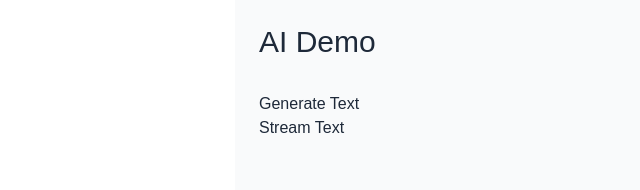
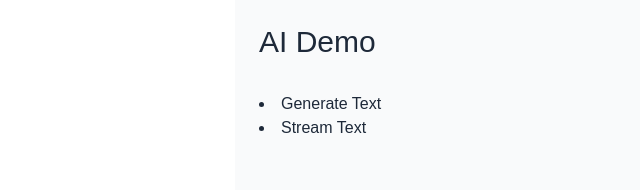
Before and after one commit to BobGerman/TestSite, a Next.js app in the folder nextAgent/ai-demo/: page / in a window 1280 px wide. Shown: the top 190 px of the page, without its empty margins (69-709 px from the left). Built offline with nearby package versions, Linux system fonts and the light colour scheme.

Commit message:
Fix bullet points on home page

```diff
--- a/nextAgent/ai-demo/app/page.tsx
+++ b/nextAgent/ai-demo/app/page.tsx
@@ -9,7 +9,7 @@ export default function Home() {
         AI Demo
       </h1>
 
-      <ul>
+      <ul className="list-disc list-inside">
         <li><a href="/tests/generateText">Generate Text</a></li>
         <li><a href="/tests/streamText">Stream Text</a></li>
       </ul>
```
